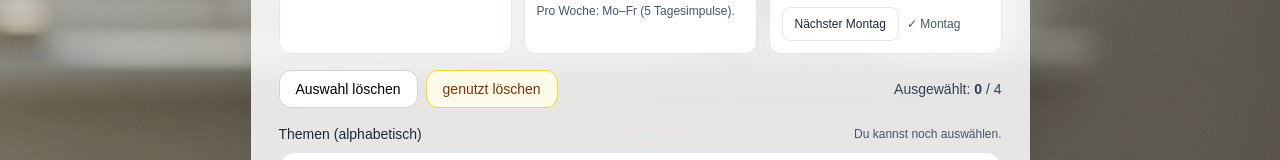
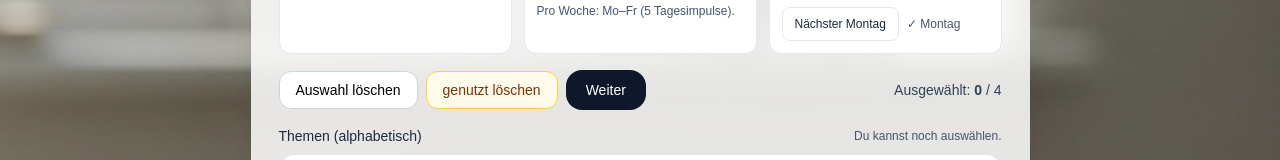
Before and after one commit to as-courage-app/thema-der-woche-freeware, a Next.js app: page /themes in a window 1280 px wide. Shown: the part 284-444 px from the top of the page. Built offline with nearby package versions, Linux system fonts and the light colour scheme.

Commit message:
Add top Continue button near used delete

```diff
--- a/app/themes/page.tsx
+++ b/app/themes/page.tsx
@@ -441,6 +441,14 @@ const next = Number.isFinite(n) ? Math.min(upper, Math.max(1, n)) : 1;
   genutzt löschen
 </button>
 
+<button
+  type="button"
+  onClick={onContinue}
+  className="rounded-2xl bg-slate-900 px-5 py-2.5 text-sm font-medium text-white hover:opacity-90"
+>
+  Weiter
+</button>
+
               <div className="ml-auto text-sm text-black sm:text-slate-700">
                 Ausgewählt: <span className="font-semibold">{selectedThemes.length}</span> / {weeksCount}
               </div>
```
